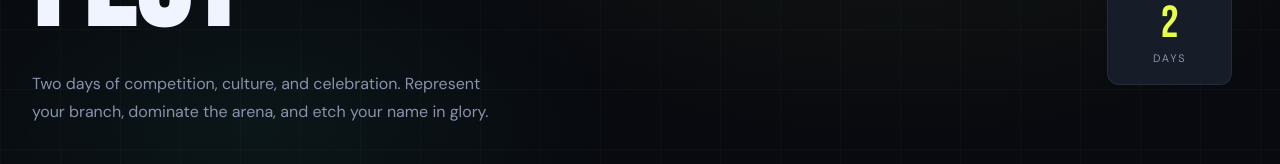
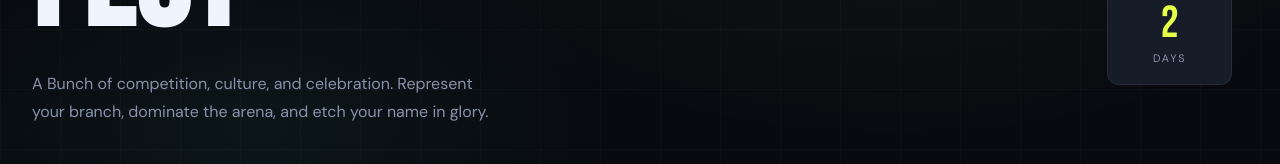
Before and after one commit to madany044/amritayana-2k26, a React (Vite) app: page / in a window 1280 px wide. Shown: the part 515-679 px from the top of the page. Built offline with nearby package versions, Linux system fonts and the light colour scheme; no server answers; the database is empty.

Commit message:
events added

```diff
--- a/src/pages/Home.jsx
+++ b/src/pages/Home.jsx
@@ -44,7 +44,7 @@ export default function Home() {
           </h1>
 
           <p className={styles.heroSub}>
-            Two days of competition, culture, and celebration. Represent your branch,
+            A Bunch of competition, culture, and celebration. Represent your branch,
             dominate the arena, and etch your name in glory.
           </p>
 
```
